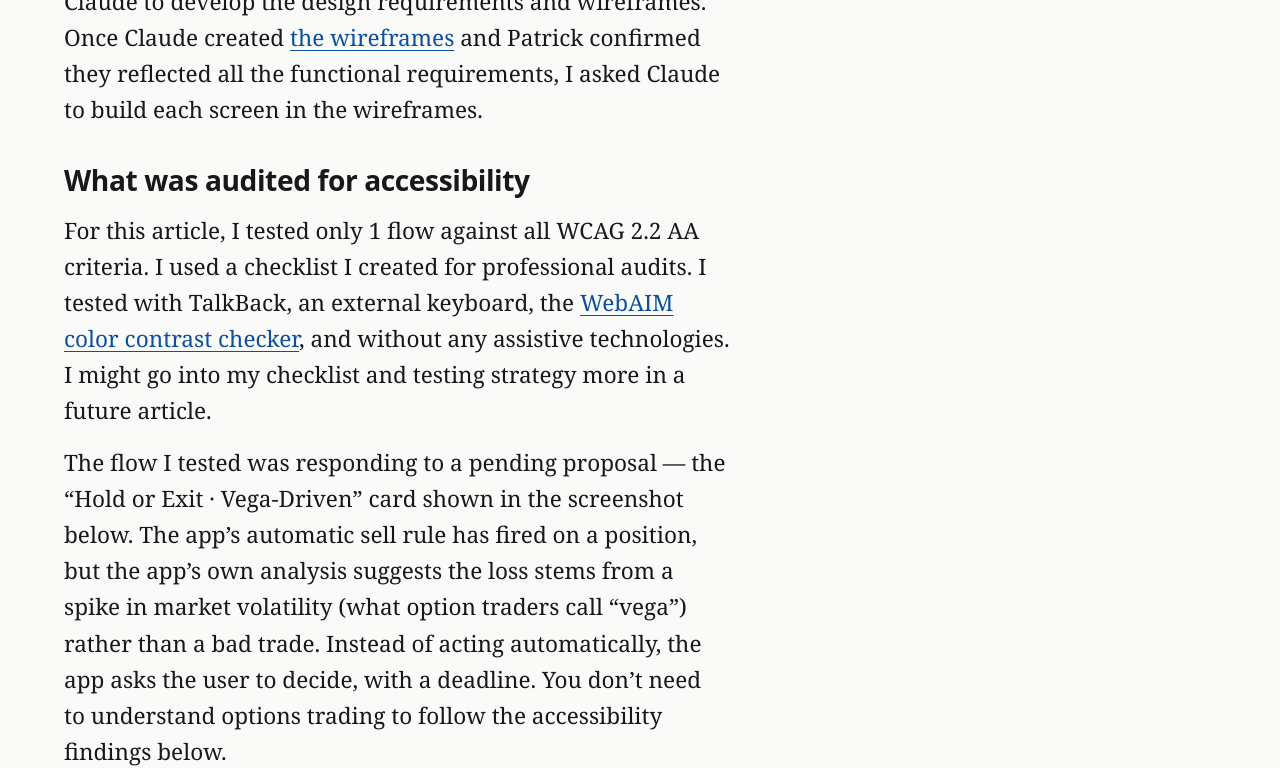
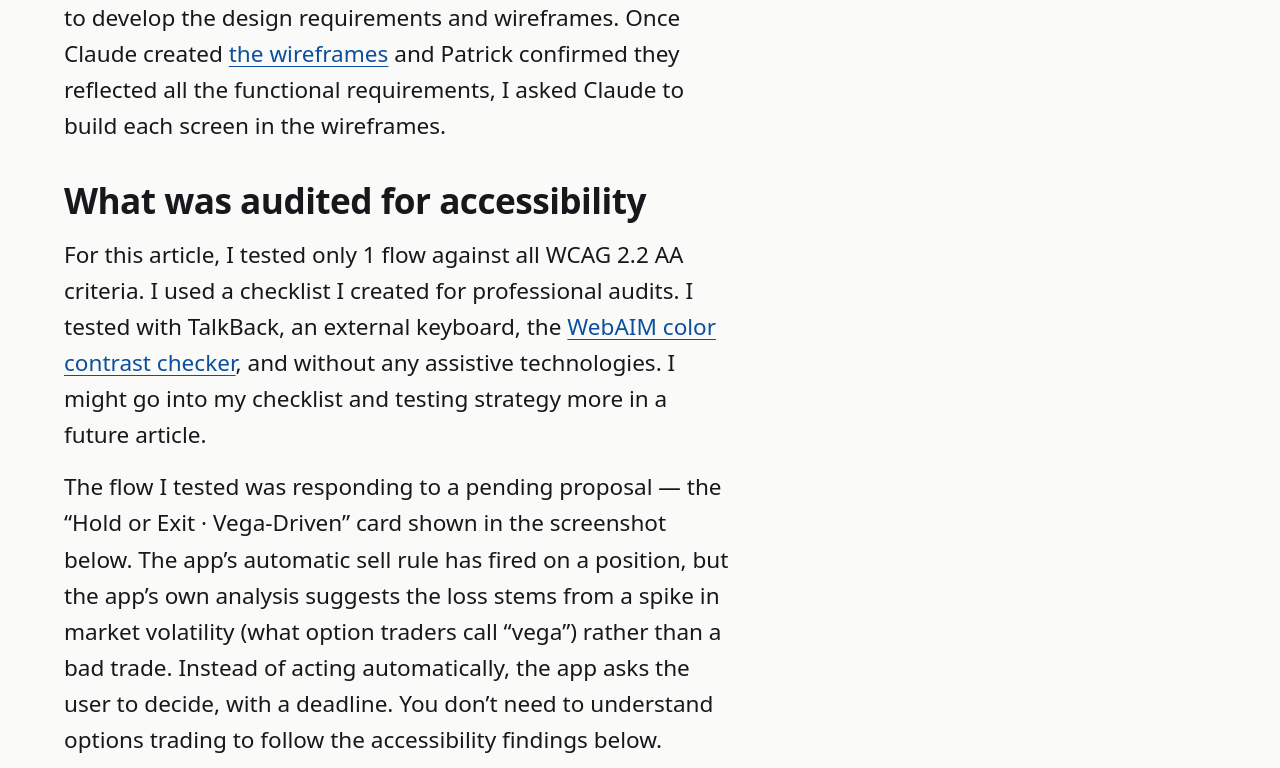
Before and after one commit to carmenvkrol/carmenvkrol.github.io, an Astro site: page /blog/claude-android-app-accessibility in a window 1280 px wide. Shown: the part 1804-2572 px from the top of the page. Built offline with nearby package versions, Linux system fonts and the light colour scheme; Astro itself is replaced by a stand-in of ours.

Commit message:
Set blog posts in Public Sans, like the rest of the site
Post bodies were the only place Source Serif 4 appeared, so moving from
About to a post changed typeface for no reason a reader could see. There
is no evidence a serif reads better on screen; size, measure and
spacing matter more, and posts keep all three.

Removes the font package, its import and the --font-prose token, so
post pages no longer download a second typeface.

With one typeface, post headings are set apart only by size and weight,
so each level moves up a step: h3 no longer matches the body size and
h4 is no longer smaller than it.

Co-Authored-By: Claude Opus 5.5 <noreply@anthropic.com>

```diff
--- a/package.json
+++ b/package.json
@@ -21,7 +21,6 @@
     "@astrojs/rss": "^4.0.19",
     "@astrojs/sitemap": "^3.7.4",
     "@fontsource-variable/public-sans": "^5.3.0",
-    "@fontsource-variable/source-serif-4": "^5.3.0",
     "astro": "^7.3.2"
   },
   "devDependencies": {
--- a/src/layouts/BaseLayout.astro
+++ b/src/layouts/BaseLayout.astro
@@ -1,6 +1,5 @@
 ---
 import '@fontsource-variable/public-sans';
-import '@fontsource-variable/source-serif-4';
 import '../styles/global.css';
 import SiteHeader from '../components/SiteHeader.astro';
 import SiteFooter from '../components/SiteFooter.astro';
--- a/src/pages/blog/[...id].astro
+++ b/src/pages/blog/[...id].astro
@@ -83,27 +83,27 @@ const { Content } = await render(post);
     color: var(--muted);
   }
 
-  /* Long-form reading gets the serif; the rest of the site stays on the
-     UI sans. The measure is already capped by .prose. */
+  /* Same typeface as the rest of the site, one step larger for long-form
+     reading. The measure is already capped by .prose. */
   .post__body {
-    font-family: var(--font-prose);
     font-size: var(--step-1);
   }
 
+  /* With one typeface, size and weight carry the heading levels on their
+     own, so each level sits a step above the next. h4 matches the body size
+     and is set apart by weight. */
   .post__body :global(h2) {
-    font-family: var(--font-ui);
-    font-size: var(--step-2);
+    font-size: var(--step-3);
     margin-block-start: var(--space-l);
   }
 
   .post__body :global(h3) {
-    font-family: var(--font-ui);
-    font-size: var(--step-1);
+    font-size: var(--step-2);
     margin-block-start: var(--space-m);
   }
 
   .post__body :global(h4) {
-    font-family: var(--font-ui);
+    font-size: var(--step-1);
     margin-block-start: var(--space-m);
   }
 
--- a/src/styles/tokens.css
+++ b/src/styles/tokens.css
@@ -50,7 +50,6 @@
     /* --- Type ------------------------------------------------------------ */
     --font-ui:
       'Public Sans Variable', system-ui, -apple-system, 'Segoe UI', sans-serif;
-    --font-prose: 'Source Serif 4 Variable', Georgia, 'Times New Roman', serif;
     --font-mono: ui-monospace, 'SF Mono', 'Cascadia Mono', Menlo, monospace;
 
     /* A fluid scale. Each step interpolates between a 320px and a 1200px
```
Also changed, not shown: 1 other file.
